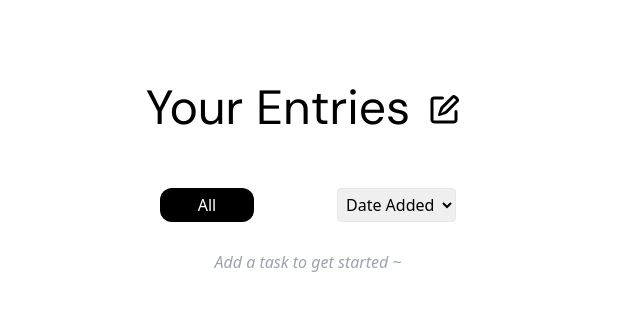
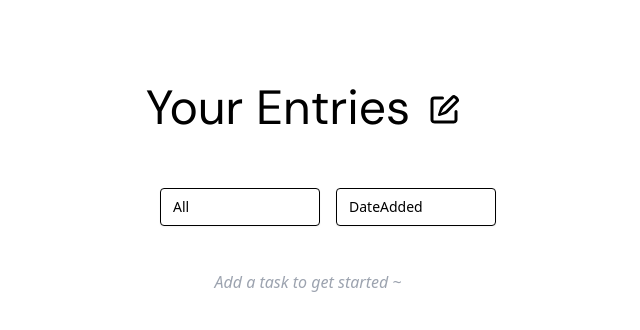
Before and after one commit to catherinetweeks/minimalist-bujo, a React (Vite) app: page / in a window 1280 px wide. Shown: the top 330 px of the page, without its empty margins (332-972 px from the left). Built offline with nearby package versions, Linux system fonts and the light colour scheme.

Commit message:
replaced drop downs with custom components

```diff
--- /dev/null
+++ b/src/components/Dropdown.tsx
@@ -0,0 +1,49 @@
+import { useState } from "react";
+
+interface DropdownProps<T extends string> {
+  label?: string;
+  options: T[];
+  value: T;
+  onChange: (value: T) => void;
+}
+
+const Dropdown = <T extends string>({
+  label,
+  options,
+  value,
+  onChange,
+}: DropdownProps<T>) => {
+  const [isOpen, setIsOpen] = useState(false);
+
+  return (
+    <div className="relative inline-block text-left">
+      {label && <label className="block text-sm mb-1">{label}</label>}
+
+      <button
+        onClick={() => setIsOpen((prev) => !prev)}
+        className="bg-white border border-black text-black px-3 py-2 rounded shadow-sm text-sm w-40 text-left"
+      >
+        {value[0].toUpperCase() + value.slice(1)}
+      </button>
+
+      {isOpen && (
+        <div className="absolute mt-1 w-40 rounded shadow bg-white border border-black z-10">
+          {options.map((option) => (
+            <button
+              key={option}
+              onClick={() => {
+                onChange(option);
+                setIsOpen(false);
+              }}
+              className="block w-full text-left px-4 py-2 text-sm hover:bg-gray-100"
+            >
+              {option[0].toUpperCase() + option.slice(1)}
+            </button>
+          ))}
+        </div>
+      )}
+    </div>
+  );
+};
+
+export default Dropdown;
--- a/src/components/TodoApp.tsx
+++ b/src/components/TodoApp.tsx
@@ -4,6 +4,7 @@ import { type Entry } from "../types";
 import Modal from "../components/Modal";
 import TaskEditor from "../components/TaskEditor";
 import NoteEditor from "../components/NoteEditor";
+import Dropdown from "../components/Dropdown";
 
 import addEntry from "../assets/addEntry.svg";
 
@@ -76,23 +77,19 @@ const [sortBy, setSortBy] = useState<"dateAdded" | "taskDate">("dateAdded");
         </div>
       </div>
       <div className="flex justify-between mb-4 w-full max-w-xs p-3 appearance-none">
-        <select
-          className="p-1 rounded-xl bg-black text-white text-center appearance-none"
-          value={filterStatus}
-          onChange={(e) => setFilterStatus(e.target.value as typeof filterStatus)}
-        >
-          <option value="all">All</option>
-          <option value="completed">Completed</option>
-          <option value="incomplete">Incomplete</option>
-        </select>
-        <select
-          className="border p-1 rounded"
-          value={sortBy}
-          onChange={(e) => setSortBy(e.target.value as typeof sortBy)}
-        >
-          <option value="dateAdded">Date Added</option>
-          <option value="taskDate">Date Due</option>
-        </select>
+        <div className="flex justify-between mb-4 w-full max-w-lg gap-4">
+          <Dropdown
+            options={["all", "completed", "incomplete"]}
+            value={filterStatus}
+            onChange={(val) => setFilterStatus(val as typeof filterStatus)}
+          />
+
+          <Dropdown
+            options={["dateAdded", "taskDate"]}
+            value={sortBy}
+            onChange={(val) => setSortBy(val as typeof sortBy)}
+          />
+        </div>
       </div>
         <div className="w-full max-w-lg mb-8">
           {entries.length === 0 ? (
```
